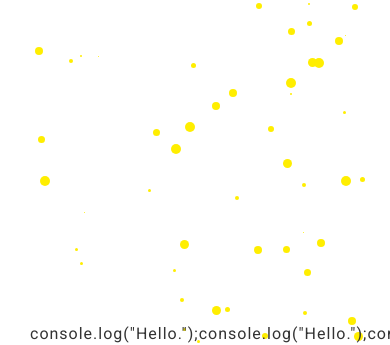
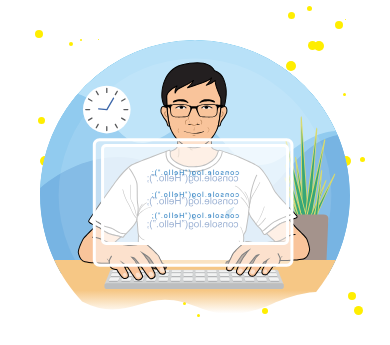
Before and after one commit to jasontwuk/Portfolio_React, a React (Create React App) app: page / in a window 390 px wide. Shown: the part 508-853 px from the top of the page. Built offline with nearby package versions, Linux system fonts and the light colour scheme.

Commit message:
update scss for the animated feature in .intro_portrait

```diff
--- a/src/styles/_header.scss
+++ b/src/styles/_header.scss
@@ -116,24 +116,66 @@ header {
     }
 
     .intro_portrait {
+      display: flex;
+      align-items: center;
       width: 50%;
+      // *** Note: add min-height value to fix a issue (header.offsetHeight is unstable) in script.js
+      min-height: 407px;
 
-      img {
+      .intro_portrait_container {
+        position: relative;
         width: 100%;
-        height: auto;
-        // *** Note: add min-height value to fix a issue (header.offsetHeight is unstable) in script.js
-        min-height: 407px;
-        padding: 0 10px;
         transform: translateY(30px);
         transition: all 0.3s ease-in;
         opacity: 0;
+
+        img {
+          width: 100%;
+          height: auto;
+          padding: 0 10px;
+        }
+        .intro_portrait_screen {
+          position: absolute;
+          top: 37%;
+          left: 21.5%;
+          height: 36%;
+          width: 57%;
+          display: flex;
+          flex-direction: column;
+          justify-content: center;
+          align-items: center;
+          background: rgba($color: #ffffff, $alpha: 0.5);
+          border: 4px solid #fff;
+          border-radius: 10px;
+          transform: rotateY(180deg);
+
+          span {
+            font-size: 0.7rem;
+            margin-bottom: 12px;
+            color: $main-color;
+          }
+          span:last-child {
+            margin-bottom: 0px;
+          }
+          .screen_code_1,
+          .screen_code_2,
+          .screen_code_3 {
+            opacity: 0;
+            transition: all 0.3s ease-in;
+          }
+          // *** add slide in effect
+          .screen_code_1.appear,
+          .screen_code_2.appear,
+          .screen_code_3.appear {
+            opacity: 1;
+            transform: translateY(0);
+          }
+        }
       }
     }
-    .intro_portrait.appear {
-      img {
-        transform: translateY(0);
-        opacity: 1;
-      }
+    .intro_portrait_container.appear {
+      transform: translateY(0);
+      opacity: 1;
     }
   }
 
--- a/src/styles/_responsive.scss
+++ b/src/styles/_responsive.scss
@@ -1,5 +1,24 @@
 /* 768px and down */
 @media only screen and (max-width: 768px) {
+  // !!!!!!!! header !!!!!!!!
+  header {
+    .intro {
+      .intro_portrait {
+        .intro_portrait_container {
+          .intro_portrait_screen {
+            border-width: 3px;
+            border-radius: 5px;
+
+            span {
+              font-size: 0.6rem;
+              margin-bottom: 10px;
+            }
+          }
+        }
+      }
+    }
+  }
+
   // !!!!!!!! about !!!!!!!!
   .about {
     .skills {
@@ -58,10 +77,16 @@
       }
       .intro_portrait {
         width: 100%;
+        // *** Note: add min-height value to fix a issue (header.offsetHeight is unstable) in script.js
+        min-height: 250px;
 
-        img {
-          // *** Note: add min-height value to fix a issue (header.offsetHeight is unstable) in script.js
-          min-height: 250px;
+        .intro_portrait_container {
+          .intro_portrait_screen {
+            span {
+              font-size: 0.45rem;
+              margin-bottom: 10px;
+            }
+          }
         }
       }
     }
@@ -201,10 +226,8 @@
         }
       }
       .intro_portrait {
-        img {
-          // *** Note: add min-height value to fix a issue (header.offsetHeight is unstable) in script.js
-          min-height: 190px;
-        }
+        // *** Note: add min-height value to fix a issue (header.offsetHeight is unstable) in script.js
+        min-height: 190px;
       }
     }
   }
```
